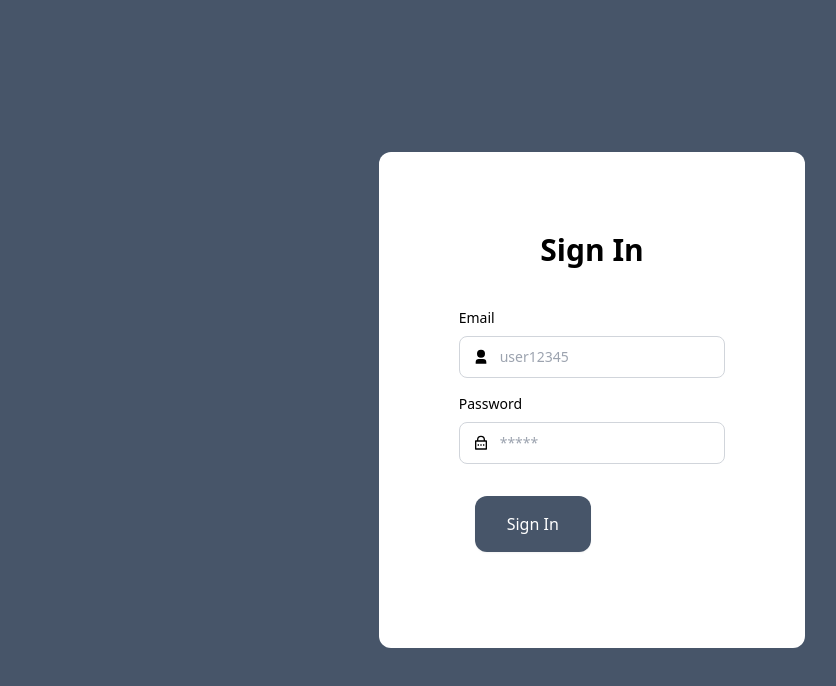
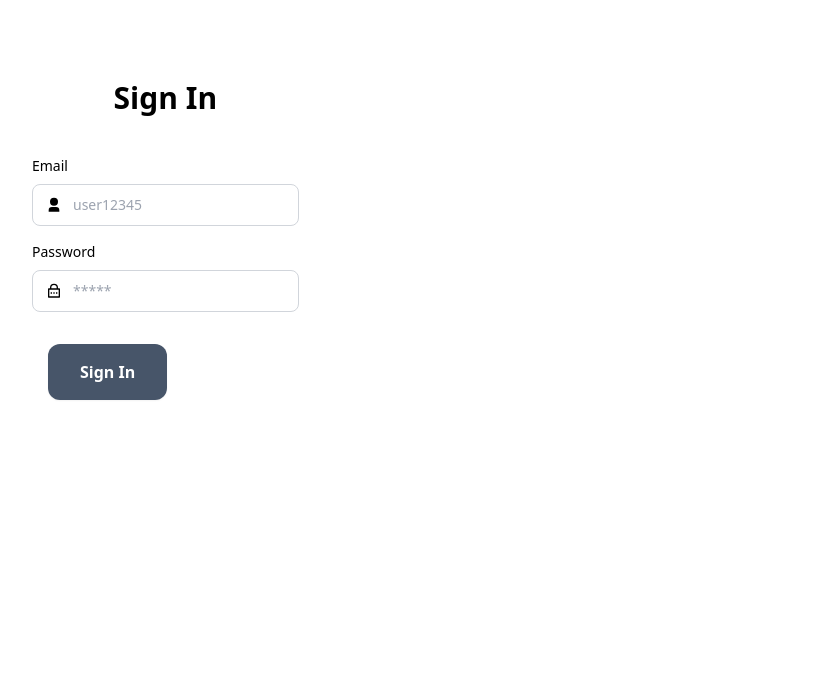
Before and after one commit to Fabricio-Joaquim/portal-medic, a React (Vite) app: page / in a window 1280 px wide. Shown: the top 686 px of the page, without its empty margins (48-884 px from the left). Built offline with nearby package versions, Linux system fonts and the light colour scheme.

Commit message:
refactor: :recycle: refactore components, routes, pages and redux

```diff
--- a/src/App.tsx
+++ b/src/App.tsx
@@ -8,9 +8,7 @@ const App = () => {
   return (
     <>
       {loading && <Loading />}
-      <div className="min-h-screen justify-center flex items-center bg-slate-600">
         <NavigationRoutes />
-      </div>
     </>
   )
 }
--- a/src/components/Button/index.tsx
+++ b/src/components/Button/index.tsx
@@ -2,14 +2,22 @@ import React from 'react'
 
 interface Props extends React.ButtonHTMLAttributes<HTMLButtonElement> {
     children: React.ReactNode;
+    color?: "primary" | "secondary" | "danger" | "success" | "warning";
+}
 
+const colorMap = {
+    primary: "bg-blue-500 hover:bg-blue-600 hover:border-blue-700 hover:border-1",
+    secondary: "bg-gray-500 hover:bg-gray-600 hover:border-gray-700 hover:border-1",
+    danger: "bg-red-500 hover:bg-red-600 hover:border-red-700 hover:border-1",
+    success: "bg-green-500 hover:bg-green-600 hover:border-green-700 hover:border-1",
+    warning: "bg-yellow-500 hover:bg-yellow-600 hover:border-yellow-700 hover:border-1",
 }
 
 export const Button = ({ children, ...rest }: Props) => {
     return (
         <button
-            className={`relative inline-block m-4 px-8 py-4 text-base text-white ease-out duration-200 shadow-sm rounded-xl bg-slate-600
-            hover:text-zinc-600 hover:bg-slate-100 hover:border-slate-700 hover:border-2 hover:shadow-2xl ${rest.className}}`}
+            className={`relative inline-block m-4 px-8 py-4 text-base font-bold text-white ease-out duration-200 shadow-sm rounded-xl bg-slate-600
+            hover:text-zinc-600 hover:bg-slate-100 ${colorMap[rest.color ?? "primary"]} hover:shadow-2xl ${rest.className}}`}
             {...rest}>
             {children}
         </button>
--- a/src/hooks/useUserData.ts
+++ b/src/hooks/useUserData.ts
@@ -1,10 +1,10 @@
-import { cleanToken, getToken, setToken } from "../store/userData"
+import { cleanToken, setToken } from "../store/userData"
 import { useDispatch, useSelector } from "react-redux"
 
 export const useUserData = () => {
 
     const dispatch = useDispatch();
-    const token = useSelector(getToken);
+    const token = useSelector((state: any) => state.userData.token)
     const setTokenAction = (token: string) => dispatch(setToken(token));
     const cleanTokenAction = () => dispatch(cleanToken);
 
--- a/src/pages/Login/index.tsx
+++ b/src/pages/Login/index.tsx
@@ -1,5 +1,5 @@
 import { RiLockPasswordLine, RiUser3Fill } from "react-icons/ri";
-import { useFormLogin } from './hookForm/useFormLogin'
+import { useFormLogin } from './viewModel/useFormLogin'
 import { InputText } from '../../components/TextInput'
 import { Button } from '../../components/Button'
 
--- a/src/pages/Login/hookForm/useFormLogin.ts
+++ b/src/pages/Login/viewModel/useFormLogin.ts
@@ -7,8 +7,9 @@ import { RouterEnum } from "../../../Enum/routerEnum"
 import { loginSchema } from "../schema/login.schema";
 import { useNavigate } from "react-router-dom";
 import { useForm } from "react-hook-form";
+import { toast } from "react-toastify";
 import { useMemo } from "react";
-import { toast } from "react-toastify";
+
 export const useFormLogin = () => {
     const resolverMemoSchemaLogin = useMemo(() => loginSchema, []);
     const navigation = useNavigate();
--- a/src/pages/RegisterMedication/index.tsx
+++ b/src/pages/RegisterMedication/index.tsx
@@ -1,6 +1,7 @@
 import { useRegisterMedication } from './viewModel/useRegisterMedication'
 import { InputText } from '@components/TextInput'
 import CheckboxList from '@components/Checkbox'
+import { Button } from '@components/Button'
 
 const RegisterMedication = () => {
 
@@ -13,7 +14,8 @@ const RegisterMedication = () => {
 
   return (
     <>
-      <form onSubmit={onSubmit}>
+      <h1 className='text-5xl font-bold mb-7'>Register Medication</h1>
+      <form onSubmit={onSubmit} className='lg:w-5/6 bg-slate-500 p-8 max-h-[50] overflow-y-hidden rounded-lg flex flex-col gap-5 items-center'>
         <div className="grid grid-cols-2 gap-4">
           <InputText
             placeholder="Name of the drug"
@@ -47,9 +49,10 @@ const RegisterMedication = () => {
             name='manufacturers'
             error={errors?.manufacturers?.root?.message as string}
           />
-
         </div>
-        <button type="submit">Register</button>
+        <Button color='success' type='submit'>
+          REGISTER
+        </Button>
       </form>
     </>
   )
--- a/src/pages/RegisterMedication/schema/registerMedication.schema.ts
+++ b/src/pages/RegisterMedication/schema/registerMedication.schema.ts
@@ -1,11 +1,22 @@
 import * as yup from 'yup';
 
 export const registerMedicationSchema = yup.object().shape({
-    drug_name: yup.string().required('Drug name is required'),
-    units_per_package: yup.number().required('Units per package is required'),
-    issued_on: yup.date().required('Issued on is required'),
-    expires_on: yup.date().required('Expires on is required').min(yup.ref('issued_on'), 'Expires on must be greater than issued on'),
-    manufacturers: yup.object().required("required").test('manufacturers', 'Manufacturers is required', (value) => {
+    drug_name: yup.string()
+        .required('Drug name is required')
+        .typeError('Drug name is required'),
+    units_per_package: yup.number()
+        .required('Units per package is required')
+        .typeError('Units per package is required'),
+    issued_on: yup.date()
+        .required('Issued on is required')
+        .typeError('Issued on is required'),
+    expires_on: yup.date()
+        .required('Expires on is required')
+        .typeError('Expires on is required')
+        .min(yup.ref('issued_on'), 'Expires on must be greater than issued on'),
+    manufacturers: yup.object()
+        .required("required")
+        .test('manufacturers', 'Manufacturers is required', (value) => {
             for (const key in value) {
                 if (value[key as keyof typeof value]) {
                     return true;
--- a/src/routes/index.tsx
+++ b/src/routes/index.tsx
@@ -1,20 +1,35 @@
 import { Route, BrowserRouter as Router, Routes } from 'react-router-dom';
+import { LayerPrivate } from '@components/LayerPrivateScreen';
+import { Loading } from '@components/Loading';
 import { RouterList } from "./routesList";
 import React from 'react';
 
 const App = () => {
+
   return (
     <Router>
-      <React.Suspense fallback={<div>Loading...</div>}>
+      <React.Suspense fallback={<Loading />}>
         <Routes>
           {
-            RouterList.map((route, index) => (
-              <Route
-                key={`route-${index}`}
-                path={route.path}
-                element={<route.component />}
-              />
-            ))
+            RouterList.map((route) => {
+              if (route.private) {
+                return (
+                  <Route
+                  key={route.path}
+                    path={route.path}
+                    element={<LayerPrivate><route.component /></LayerPrivate>}
+                  />
+                );
+              } else {
+                return (
+                  <Route
+                  key={route.path}
+                    path={route.path}
+                    element={<route.component />}
+                  />
+                );
+              }
+            })
           }
         </Routes>
       </React.Suspense>
--- a/src/store/index.ts
+++ b/src/store/index.ts
@@ -1,12 +1,13 @@
+import { configureStore, combineReducers } from "@reduxjs/toolkit";
 import { persistReducer, persistStore } from 'redux-persist';
-import { configureStore, combineReducers } from "@reduxjs/toolkit";
 import storage from 'redux-persist/lib/storage';
 import userDataReducer from './userData';
 import loadingReducer from "./Loading";
 
 const persistConfig = {
-    key: 'root',
+    key: 'portal',
     storage,
+    whitelist: ['userData']
   }
 
   const ReducerCombine = combineReducers({
```
Lines whose indentation alone changed are shown as unchanged.
